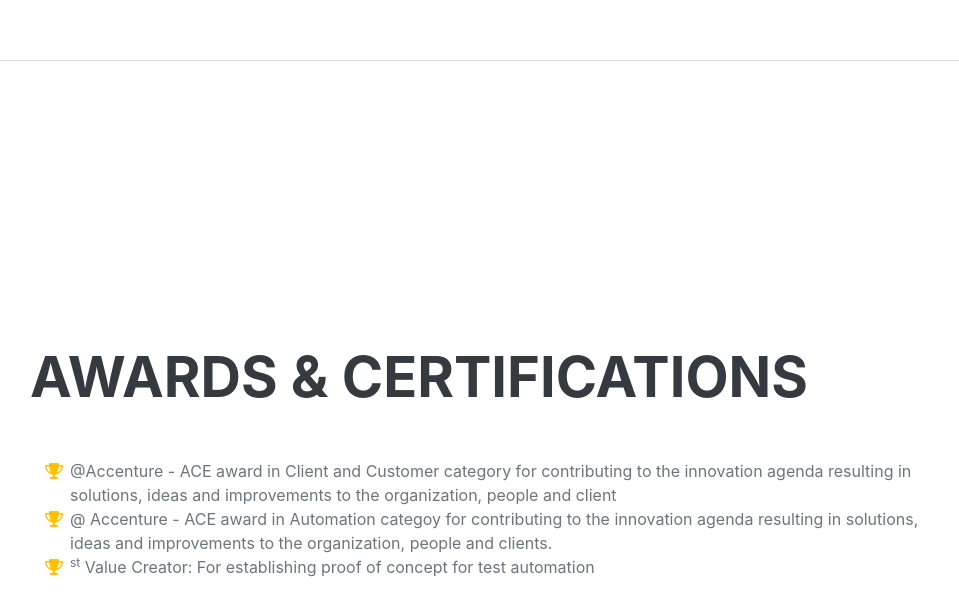
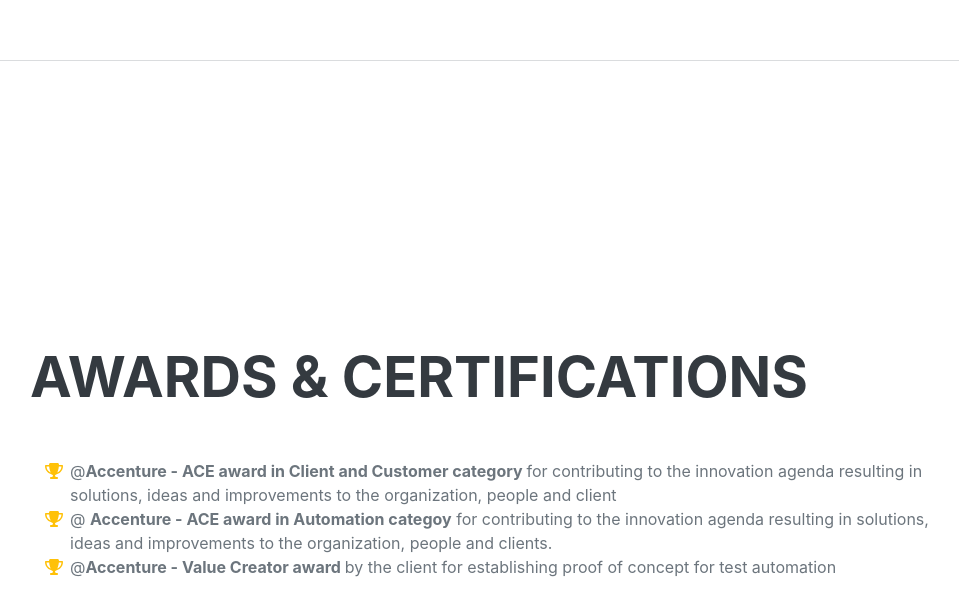
Before and after one commit to ramyaram2092/ramyaramasamy, a plain HTML site: page index.html in a window 1280 px wide. Shown: the part 4458-5073 px from the top of the page, without its empty margins (290-1249 px from the left). Drawn offline with nearby package versions, Linux system fonts and the light colour scheme; a web font is replaced by a local one.

Commit message:
Updated some font

```diff
--- a/index.html
+++ b/index.html
@@ -188,19 +188,19 @@
                     <ul class="fa-ul mb-0">
                         <li>
                             <span class="fa-li"><i class="fas fa-trophy text-warning"></i></span>
-                            @Accenture - ACE award in Client and Customer category for contributing to the innovation agenda resulting in solutions, ideas and
+                            @<b>Accenture - ACE award in Client and Customer category </b> for contributing to the innovation agenda resulting in solutions, ideas and
 improvements to the organization, people and client
                             </li>
                         <li>
                             <span class="fa-li"><i class="fas fa-trophy text-warning"></i></span>
-                            @ Accenture - ACE award in Automation categoy for contributing to the innovation agenda resulting in solutions, ideas and
+                            @ <b>Accenture - ACE award in Automation categoy</b> for contributing to the innovation agenda resulting in solutions, ideas and
 improvements to the organization, people and clients.
                         </li>
                         <li>
                             <span class="fa-li"><i class="fas fa-trophy text-warning"></i></span>
                             <!-- 1 -->
-                            <sup>st</sup>
-                            Value Creator: For establishing proof of concept for test automation
+                            <!-- <sup>st</sup> -->
+                            @<b>Accenture - Value Creator award </b> by the client for establishing proof of concept for test automation
                         </li>
                         <!-- <li>
                             <span class="fa-li"><i class="fas fa-trophy text-warning"></i></span>
```
